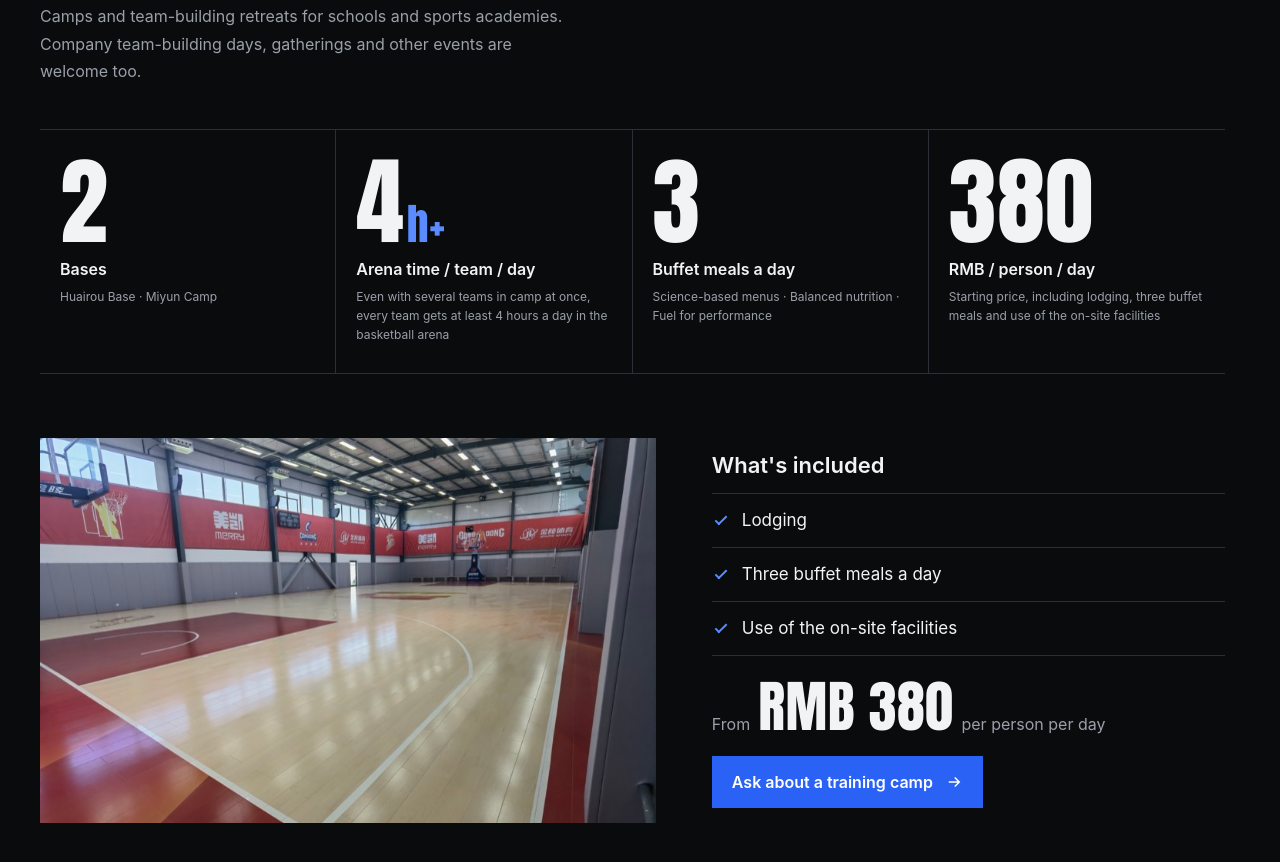
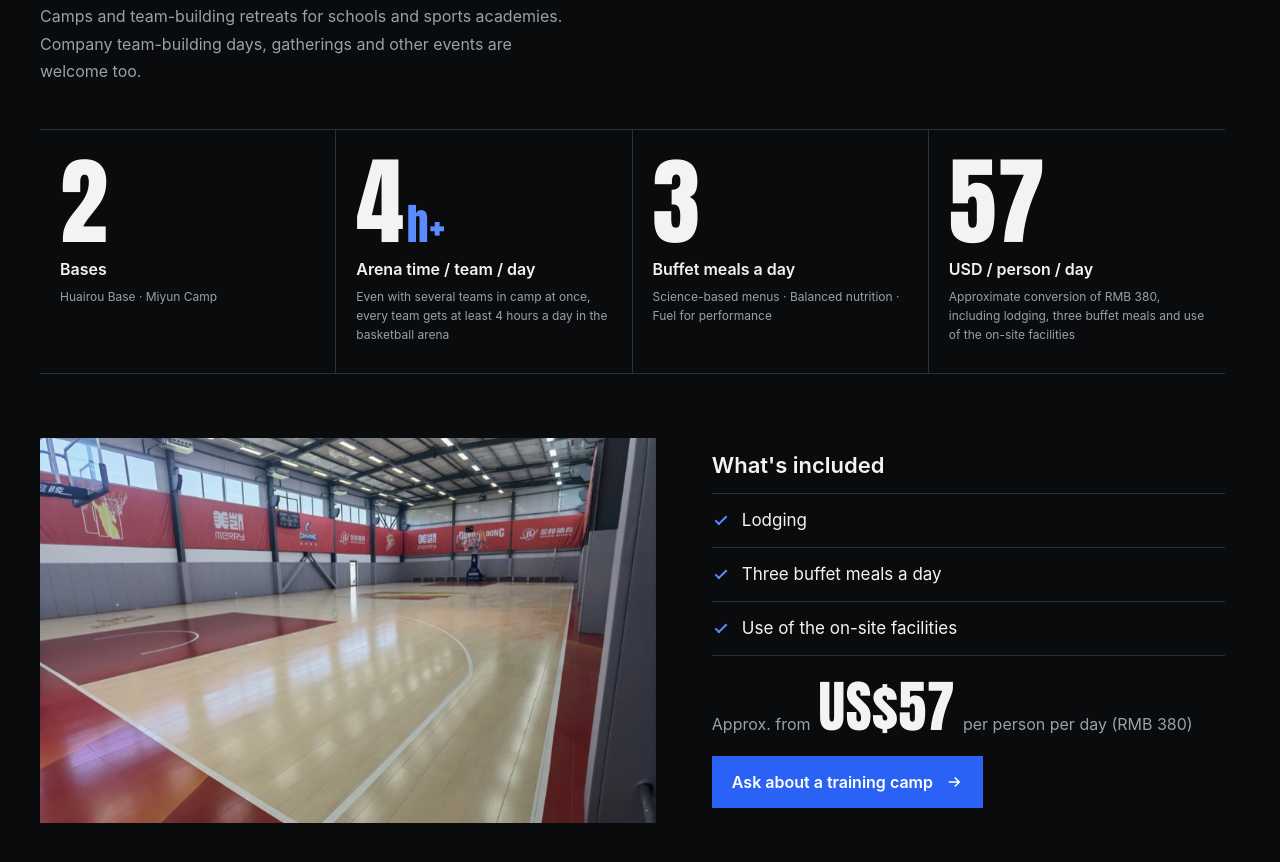
Before and after one commit to marinelj/congdong, a website built with Vite: page en/index.html in a window 1280 px wide. Shown: the part 1538-2400 px from the top of the page. Built offline with nearby package versions, Linux system fonts and the light colour scheme.

Commit message:
Convert English starting price to approximate USD
Updated pricing information in the HTML meta tags and content to reflect approximate USD conversions.

```diff
--- a/en/index.html
+++ b/en/index.html
@@ -5,9 +5,9 @@
 <meta name="viewport" content="width=device-width, initial-scale=1, viewport-fit=cover">
 <meta name="theme-color" content="#0A0B0D">
 <title>CongDong Sports | Training Camps and Student-Athlete Pathways at Huairou &amp; Miyun, Beijing</title>
-<meta name="description" content="CongDong Sports runs two training bases in Huairou and Miyun, Beijing, with basketball, football, tennis, badminton, table tennis and fitness facilities. Lodging and three buffet meals a day are on site, from RMB 380 per person per day. We also offer basketball pathway planning from primary to junior high and from junior high to senior high.">
+<meta name="description" content="CongDong Sports runs two training bases in Huairou and Miyun, Beijing, with basketball, football, tennis, badminton, table tennis and fitness facilities. Lodging and three buffet meals a day are on site, from approximately US$57 per person per day (RMB 380). We also offer basketball pathway planning from primary to junior high and from junior high to senior high.">
 <meta property="og:title" content="CongDong Sports | Two bases, one-stop training camps">
-<meta property="og:description" content="Huairou Base and Miyun Camp, Beijing: training camps and student-athlete pathway planning. Lodging, three buffet meals and on-site facilities from RMB 380 per person per day.">
+<meta property="og:description" content="Huairou Base and Miyun Camp, Beijing: training camps and student-athlete pathway planning. Lodging, three buffet meals and on-site facilities from approximately US$57 per person per day (RMB 380).">
 <meta property="og:image" content="../media/img/066-1600.jpg">
 <link rel="alternate" hreflang="zh-CN" href="https://marinelj.github.io/congdong/">
 <link rel="alternate" hreflang="en" href="https://marinelj.github.io/congdong/en/">
@@ -151,7 +151,7 @@
         <li><b class="num">2</b><span>Bases</span><small>Huairou Base · Miyun Camp</small></li>
         <li><b class="num">4<i>h+</i></b><span>Arena time / team / day</span><small>Even with several teams in camp at once, every team gets at least 4 hours a day in the basketball arena</small></li>
         <li><b class="num">3</b><span>Buffet meals a day</span><small>Science-based menus · Balanced nutrition · Fuel for performance</small></li>
-        <li><b class="num">380</b><span>RMB / person / day</span><small>Starting price, including lodging, three buffet meals and use of the on-site facilities</small></li>
+        <li><b class="num">57</b><span>USD / person / day</span><small>Approximate conversion of RMB 380, including lodging, three buffet meals and use of the on-site facilities</small></li>
       </ul>
       <div class="included">
         <figure class="included-photo">
@@ -164,7 +164,7 @@
             <li>Three buffet meals a day</li>
             <li>Use of the on-site facilities</li>
           </ul>
-          <p class="price"><span>From</span><b class="num">RMB 380</b><span>per person per day</span></p>
+          <p class="price"><span>Approx. from</span><b class="num">US$57</b><span>per person per day (RMB 380)</span></p>
           <a class="btn btn-primary" href="#contact" data-open-sheet>Ask about a training camp<svg width="18" height="18" viewBox="0 0 24 24" fill="none" stroke="currentColor" stroke-width="2" aria-hidden="true"><path d="M5 12h14M13 6l6 6-6 6"/></svg></a>
         </div>
       </div>
@@ -459,7 +459,7 @@
 </footer>
 
 <div class="dock" data-dock aria-hidden="true">
-  <p class="dock-price">From <b class="num">RMB 380</b>/person/day</p>
+  <p class="dock-price">From ~<b class="num">US$57</b>/person/day</p>
   <a class="btn btn-primary" href="#contact" data-open-sheet>Get in touch<svg width="18" height="18" viewBox="0 0 24 24" fill="none" stroke="currentColor" stroke-width="2" aria-hidden="true"><path d="M5 12h14M13 6l6 6-6 6"/></svg></a>
 </div>
 
```
